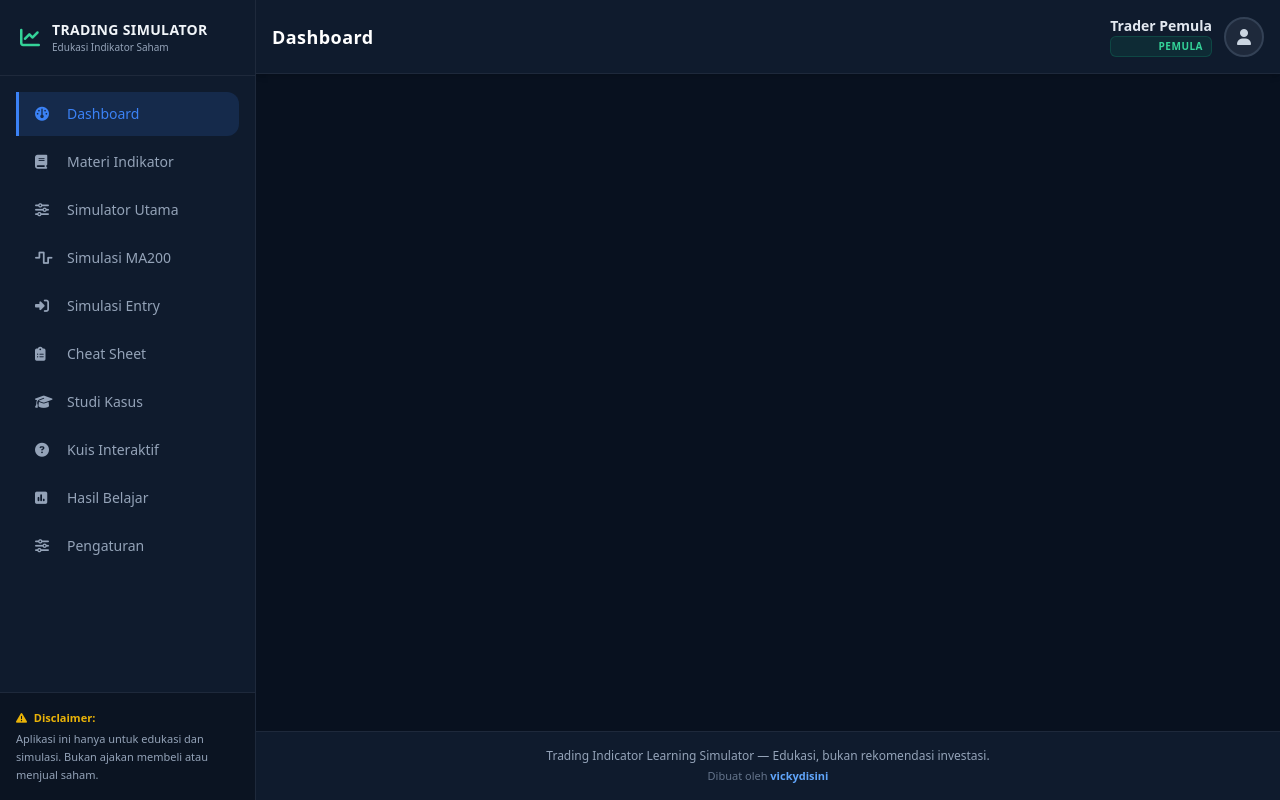
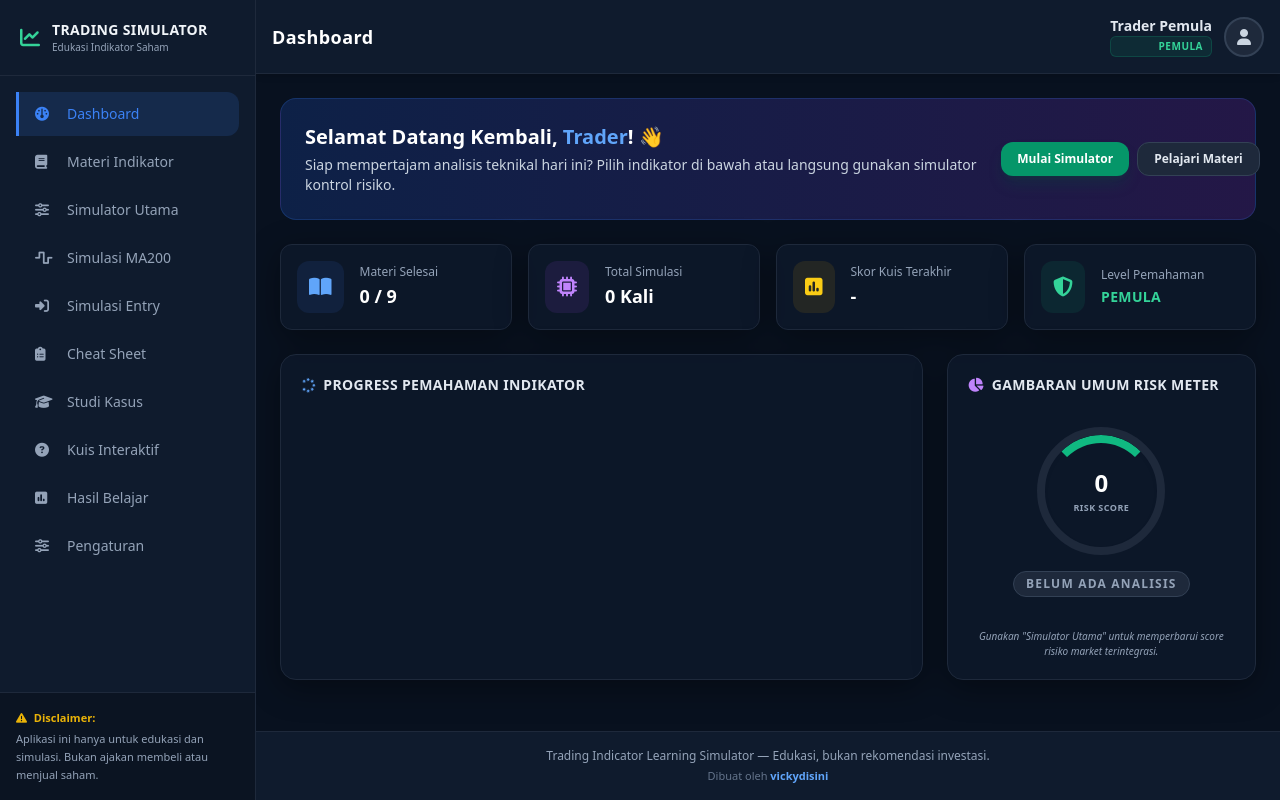
Before and after one commit to mvckyprytna1/Trading-Indicator-Learning-Simulator, a plain HTML site: page index.html in a window 1280 px wide. Drawn offline with nearby package versions, Linux system fonts and the light colour scheme.

Commit message:
Update index.html

```diff
--- a/index.html
+++ b/index.html
@@ -61,7 +61,7 @@
 
     <div class="flex-1 overflow-y-auto p-4 md:p-6 space-y-6 pb-24 md:pb-6 custom-scrollbar">
 
-      <section id="page-dashboard" class="page-view space-y-6 hidden animate-fade-in">
+      <section id="page-dashboard" class="page-view space-y-6 animate-fade-in">
         <div class="p-6 bg-gradient-to-r from-blue-600/20 to-purple-600/20 rounded-2xl border border-blue-500/20 flex flex-col md:flex-row justify-between items-start md:items-center gap-4">
           <div>
             <h3 class="text-xl font-bold text-white mb-1">Selamat Datang Kembali, <span class="text-blue-400 font-extrabold" id="dash-greeting-name">Trader</span>! 👋</h3>
```
